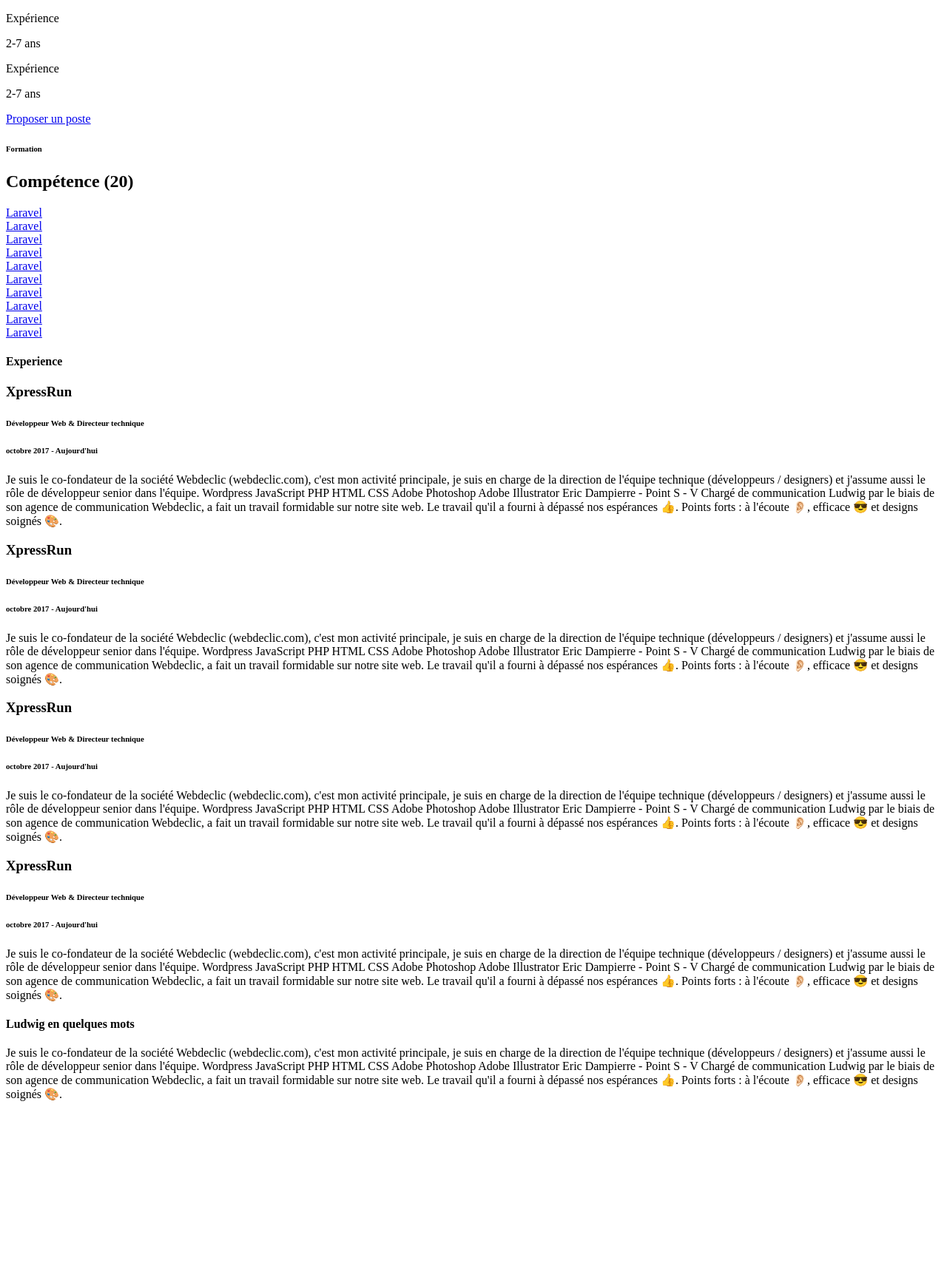
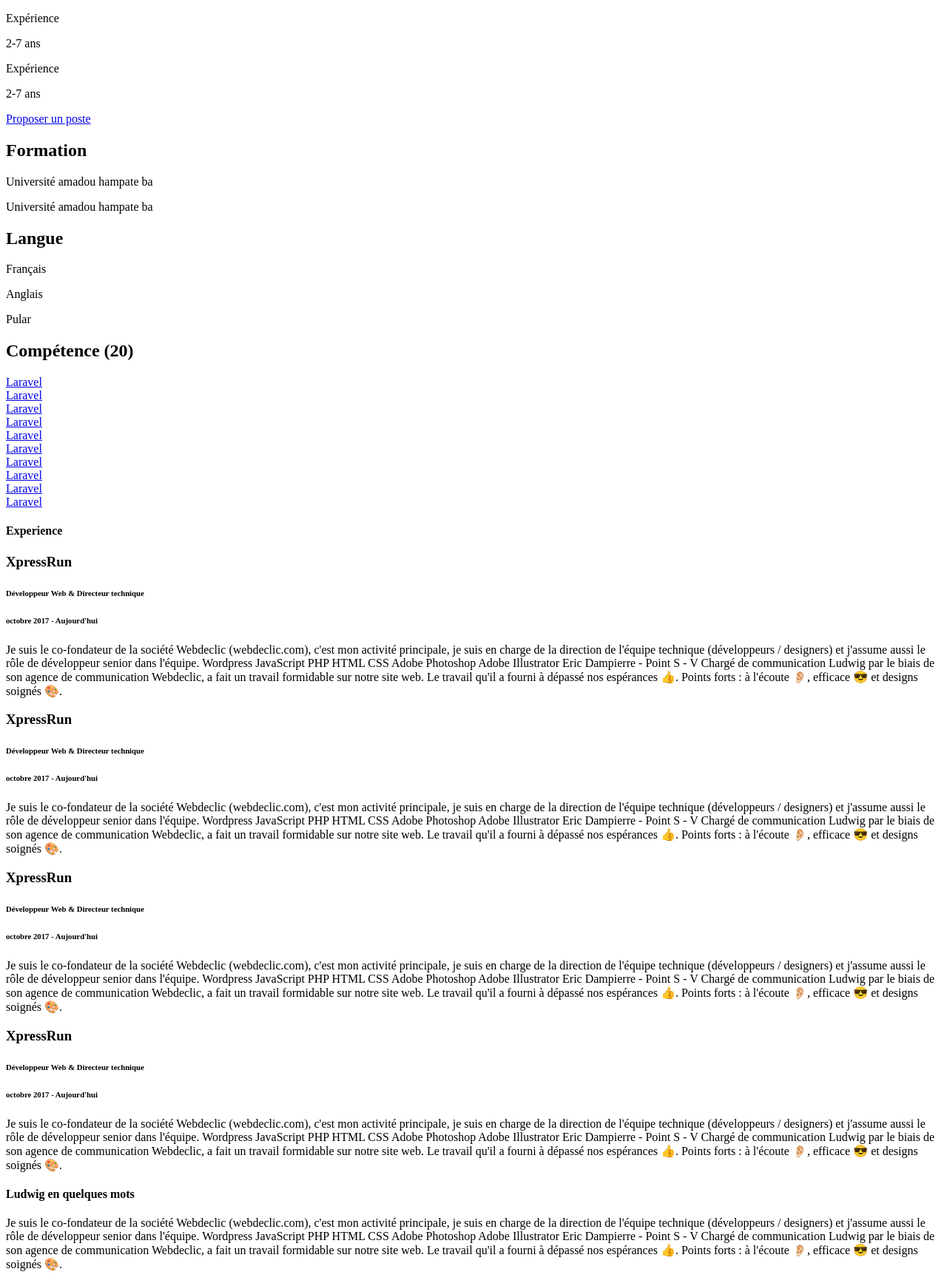
Before and after one commit to mi-soko/recherche-emploi, a PHP site: template templates/profile/cv/detailCv.html.twig in a window 1280 px wide. Shown: the part 852-2587 px from the top of the page at 74% size. Before the commit the page ends 2341 px from the top, so only its background shows below. Run offline with PHP 8.4, Linux system fonts and the light colour scheme; the template is opened without the code that fills it, so the values that code supplies are empty; some libraries are stand-ins or nearby versions.

Commit message:
ajout card formation && language

```diff
--- a/templates/profile/cv/detailCv.html.twig
+++ b/templates/profile/cv/detailCv.html.twig
@@ -11,9 +11,9 @@
         <div class="row" >
 
             <div class="col-md-4 col-4 rounded-pill " >
-                <div class="card shadow bg-white" >
-                    <h6 class="detail-profil-sub-title">Formation</h6>
-                </div>
+                {% include 'profile/cv/partials/cardFormation.html.twig'%}
+                    <div class="pb-3" ></div>
+                {% include 'profile/cv/partials/cardLanguage.html.twig'%}
             </div>
 
             <div class="col-md-8 col-8 rounded-pill" >
--- /dev/null
+++ b/templates/profile/cv/partials/cardFormation.html.twig
@@ -0,0 +1,10 @@
+<div class="card shadow bg-white" >
+    <div class="card-body p-5">
+        <h1 class="competence-title pb-3">Formation</h1>
+        <div class="card-body">
+            <p class="detail-profil-sub-title fs-6" >Université amadou hampate ba  </p>
+            <div class="dropdown-divider" ></div>
+            <p class="detail-profil-sub-title" >Université amadou hampate ba  </p>
+        </div>
+    </div>
+</div>
--- /dev/null
+++ b/templates/profile/cv/partials/cardLanguage.html.twig
@@ -0,0 +1,12 @@
+<div class="card shadow bg-white" >
+    <div class="card-body p-5">
+        <h1 class="competence-title pb-3">Langue</h1>
+        <div class="card-body">
+            <p class="detail-profil-sub-title fs-6" >Français </p>
+            <div class="dropdown-divider" ></div>
+            <p class="detail-profil-sub-title fs-6" >Anglais</p>
+            <div class="dropdown-divider" ></div>
+            <p class="detail-profil-sub-title fs-6" >Pular</p>
+        </div>
+    </div>
+</div>
```
